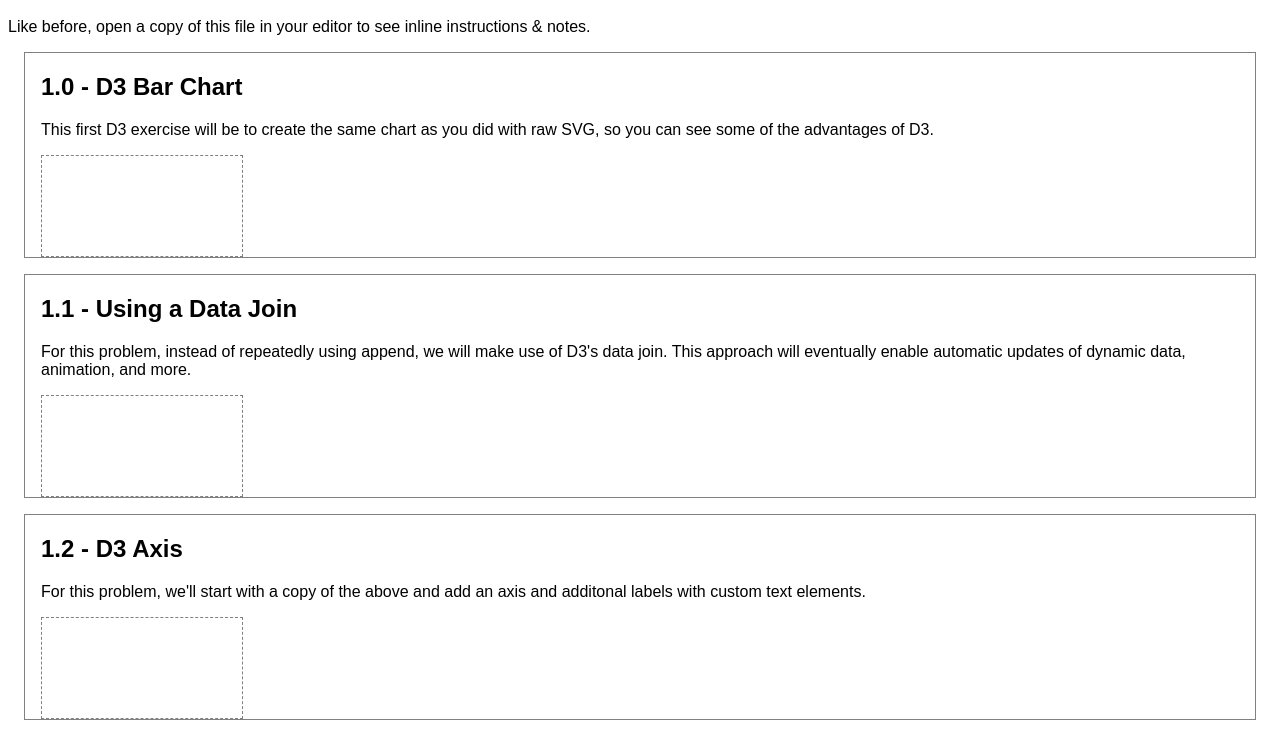
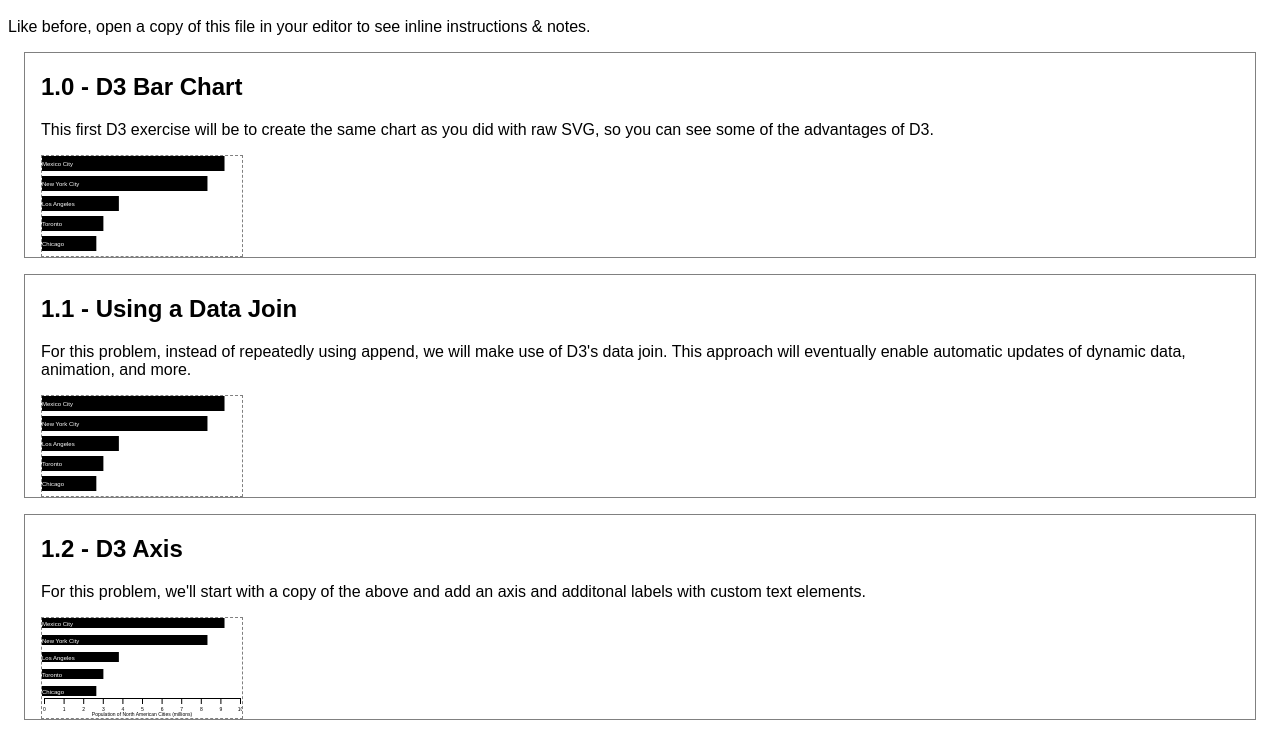
Before and after one commit to enowlis/data_viz_interactive, a plain HTML site: page d3_lab/part1.html in a window 1280 px wide. Shown: the part 48-783 px from the top of the page. Drawn offline with Linux system fonts and the light colour scheme.

Commit message:
Part 0 of the d3 lab

```diff
--- a/d3_lab/part1.html
+++ b/d3_lab/part1.html
@@ -47,10 +47,21 @@
 
         // Step 1: Create a Linear Scale function to map population to SVG units
         // See https://d3js.org/d3-scale/linear#_linear
+        const scale = d3.scaleLinear([0, 10], [2, 198]);
 
         // note: for-of is akin to a Python for-in loop
-        for (let city of cities) {
+        for (const [i, city] of cities.entries()) {
           // Step 2: append a rect & text element for each one
+          div10.append("rect")
+            .attr("y", 20 * i)
+            .attr("width", scale(city.population / 1000000))
+            .attr("height", "15");
+
+          div10.append("text")
+            .attr("y", (20 * i) + 10)
+            .style("fill", "white")
+            .style("font-size", "6px")
+            .text(city.city)
         }
       </script>
     </section>
@@ -88,7 +99,21 @@
           .attr("viewBox", "0 0 200 100");
 
         // WRITE SOLUTION TO 1.1 BELOW
-        d3.selectAll("rect");
+        div11.selectAll("rect")
+          .data(cities)
+          .join("rect")
+          .attr("y", (_, i) => 20 * i)
+          .attr("width", (d) => scale(d.population / 1000000))
+          .attr("height", "15");
+
+        div11.selectAll("text")
+          .data(cities)
+          .join("text")
+          .attr("y", (_, i) => (20 * i) + 10)
+          .style("fill", "white")
+          .style("font-size", "6px")
+          .text(d => d.city)
+
       </script>
     </section>
 
@@ -112,7 +137,33 @@
           .attr("viewBox", "0 0 200 100");
 
         // WRITE SOLUTION TO 1.2 BELOW
-        // (you can copy/paste 1.1 to start this one)
+        div12.selectAll("rect")
+          .data(cities)
+          .join("rect")
+          .attr("y", (_, i) => 17 * i)
+          .attr("width", (d) => scale(d.population / 1000000))
+          .attr("height", "10");
+
+        div12.selectAll("text")
+          .data(cities)
+          .join("text")
+          .attr("y", (_, i) => (17 * i) + 8)
+          .style("fill", "white")
+          .style("font-size", "6px")
+          .text(d => d.city)
+
+        div12.append("g")
+          .attr("transform", "translate(0,80)")
+          .style("font-size", "5px")
+          .call(d3.axisBottom(scale));
+
+        div12.append("text")
+          .attr("text-anchor", "middle")
+          .attr("x", 100)
+          .attr("y", 98)
+          .style("font-size", "5px")
+          .text("Population of North American Cities (millions)");
+
       </script>
     </section>
 
```
Also changed, not shown: d3_lab/part0.html (+24 -26 lines), 1 other file.
